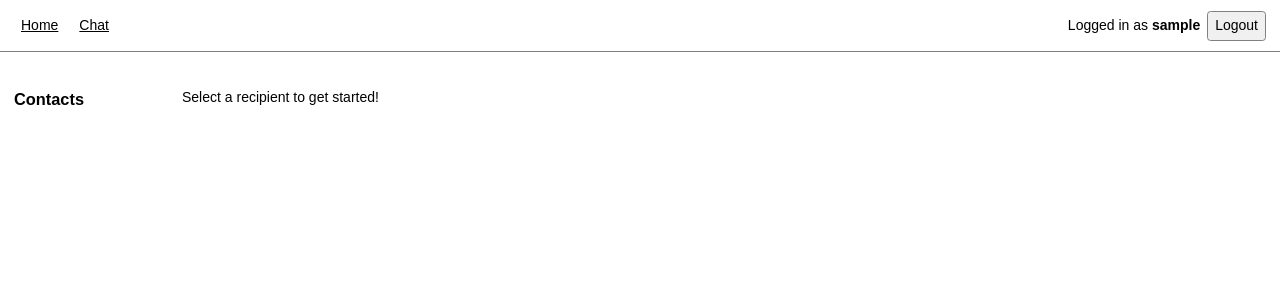
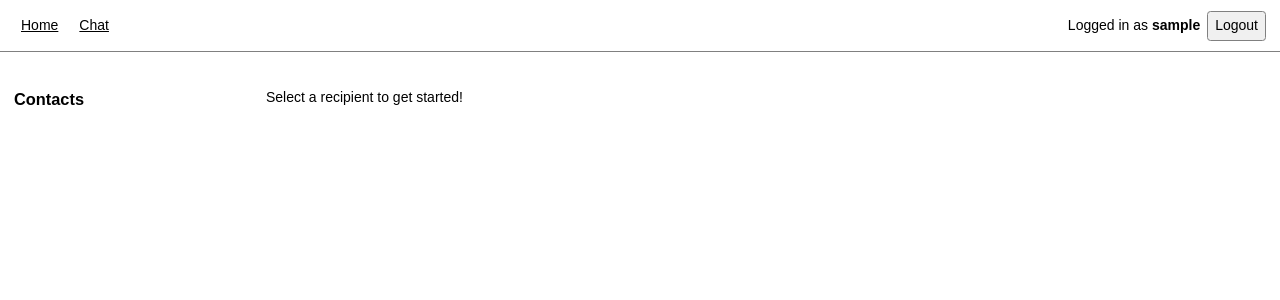
Before and after one commit to dachendev/orbit-chat, a React (Vite) app in the folder frontend/: page /chat in a window 1280 px wide. Shown: the top 300 px of the page. Built offline with nearby package versions, Linux system fonts and the light colour scheme; no server answers; sample sign-in values are in the browser's storage; a web font is replaced by a local one.

Commit message:
chat: adjust contact list width

```diff
--- a/frontend/src/features/chat/ChatPage.css
+++ b/frontend/src/features/chat/ChatPage.css
@@ -1,6 +1,6 @@
 .chat-layout {
   display: grid;
-  grid-template-columns: 12rem auto;
+  grid-template-columns: 18rem auto;
   padding: 1rem 0;
 }
 
```
